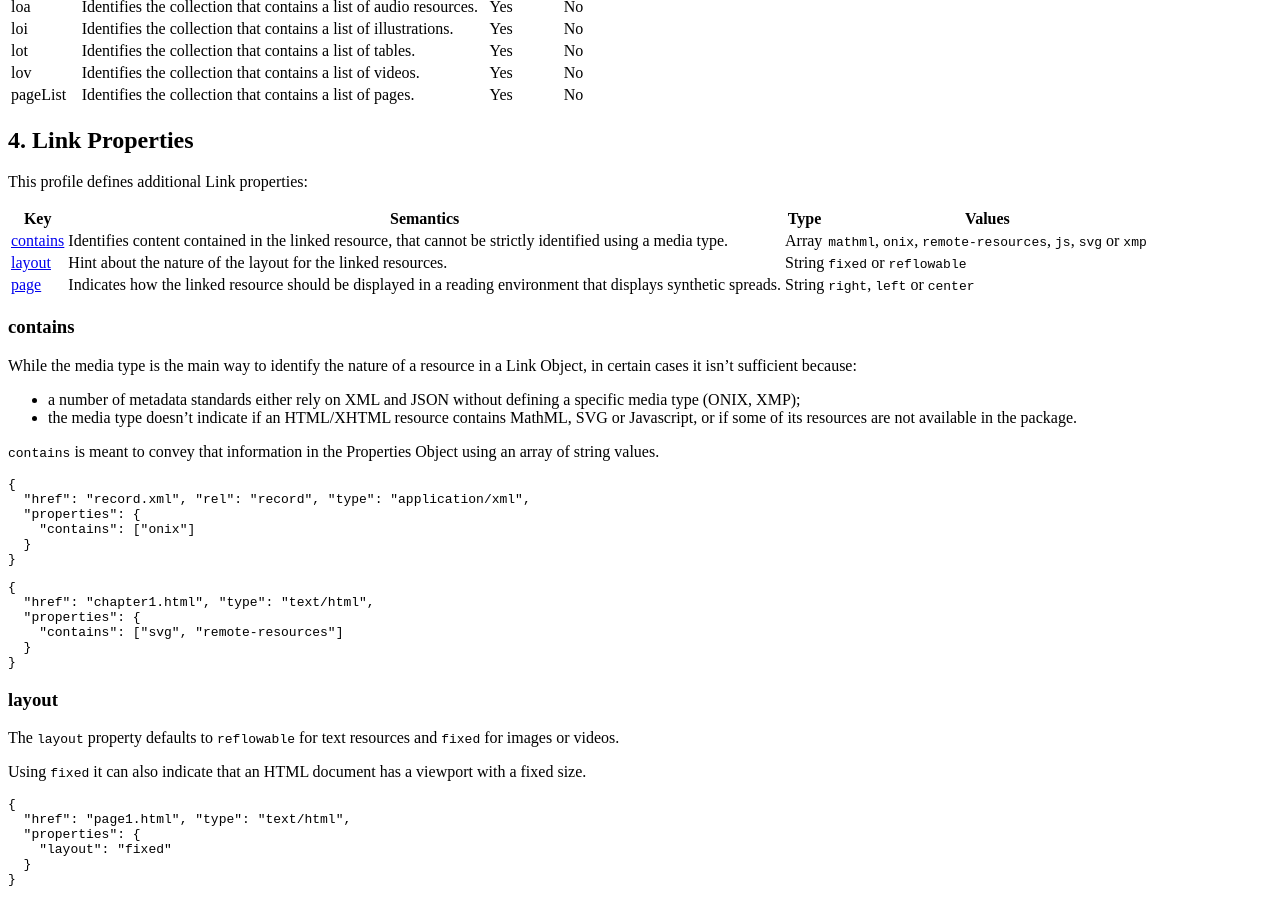
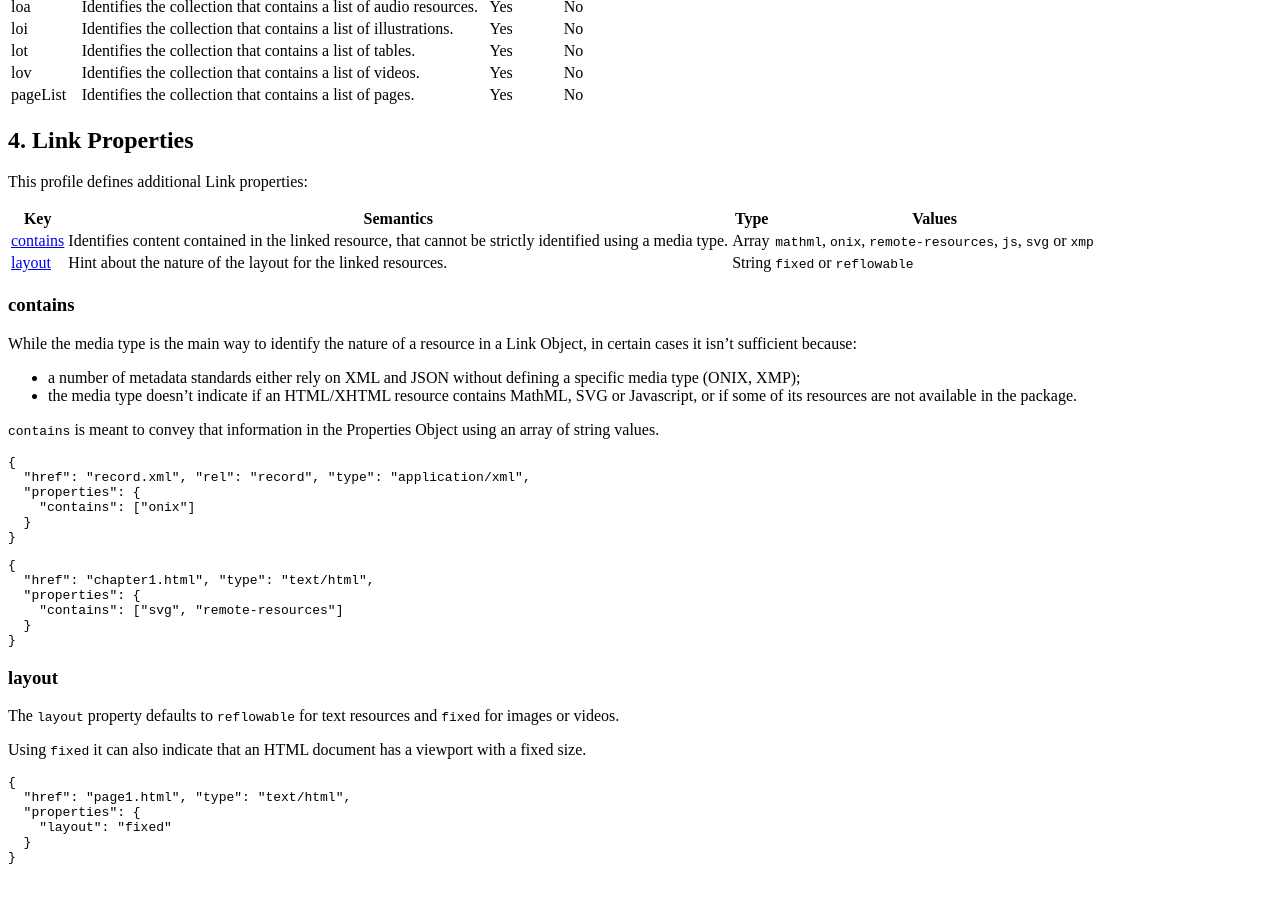
Before and after one commit to readium/webpub-manifest, a Jekyll site: the page built from profiles/epub.md, in a window 1280 px wide and 900 px high, scrolled down 1014 px. Built offline with Jekyll 4.4.1, drawn with Linux system fonts in a browser that asks for light colours; our own code applies the rules of GitHub Pages for plain Markdown files; comment, search, counter and statistics services are not loaded; after the commit the page ends 1892 px from its top, so only the background shows below that.

Commit message:
Removed reference to page property in EPUB profile

```diff
--- a/profiles/epub.md
+++ b/profiles/epub.md
@@ -53,7 +53,6 @@ This profile defines additional Link properties:
 | ----- | --------- | -------- | --------- |
 | [contains](#contains)  | Identifies content contained in the linked resource, that cannot be strictly identified using a media type.  | Array  | `mathml`, `onix`, `remote-resources`, `js`, `svg` or `xmp`  |
 | [layout](#layout)  | Hint about the nature of the layout for the linked resources.  | String  | `fixed` or `reflowable`  |
-| [page](#page)  | Indicates how the linked resource should be displayed in a reading environment that displays synthetic spreads. | String  | `right`, `left` or `center`  |
 
 ### contains
 
```
